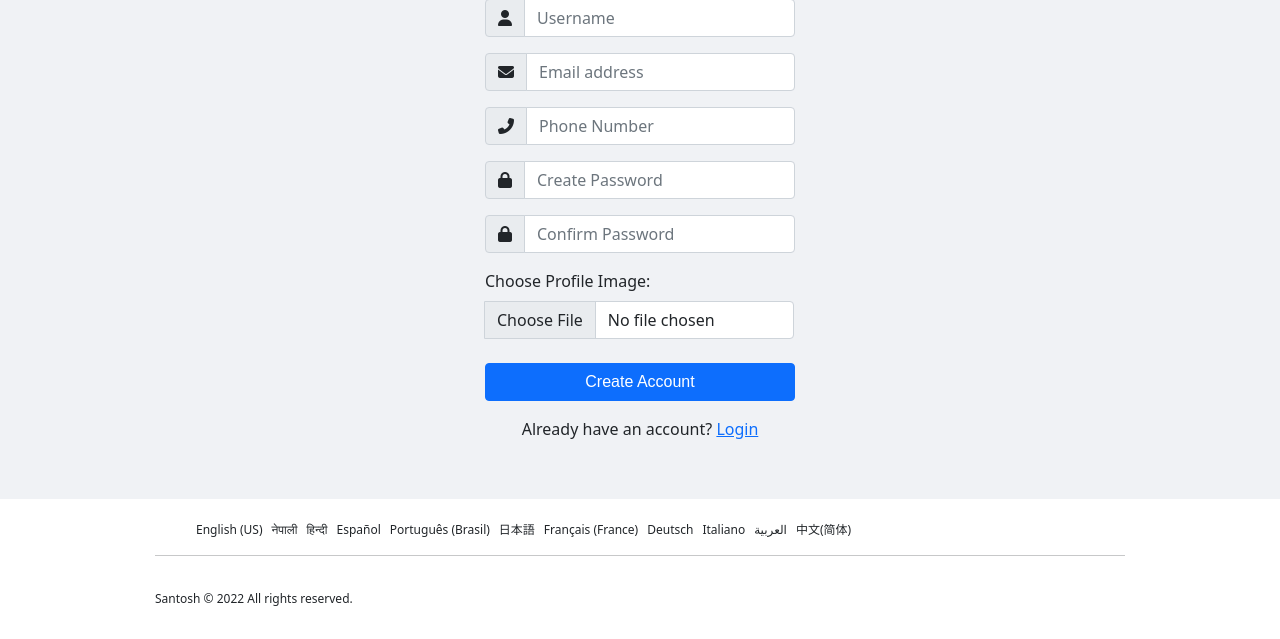
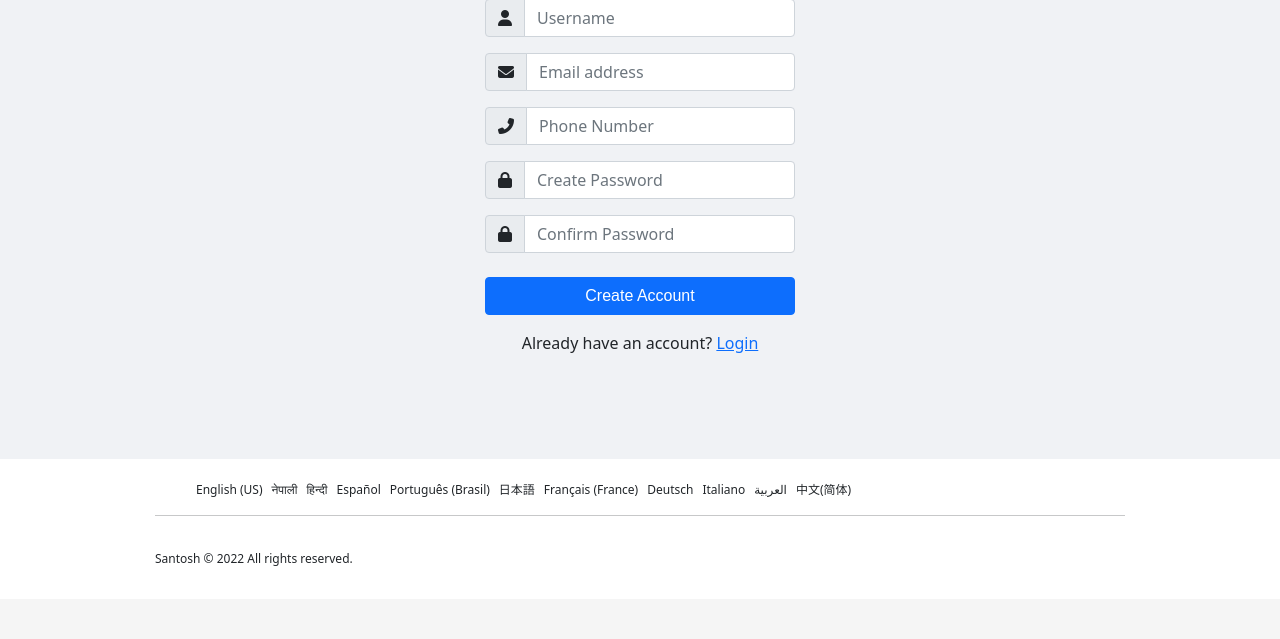
Before and after one commit to SantoshPhaiju/AdvanceLoginSystem, a PHP site: page /signup.php in a window 1280 px wide. Shown: the part 314-953 px from the top of the page. After the commit the page ends 880 px from the top, so only its background shows below. Run offline with PHP 8.4, Linux system fonts and the light colour scheme; some libraries are stand-ins or nearby versions.

Commit message:
Adding modified file

```diff
--- a/signup.php
+++ b/signup.php
@@ -147,9 +147,9 @@ if (isset($_SERVER['REQUEST_METHOD']) && $_SERVER['REQUEST_METHOD'] == "POST") {
                     <span class="input-group-text" id="basic-addon1"><i class="fas fa-lock"></i> </span>
                     <input type="password" name="cpass" id="cpass" class="form-control" placeholder="Confirm Password" aria-label="phone" aria-describedby="basic-addon1" required>
                 </div>
-                <div class="input-group mb-3 file">
+                <div class="input-group mb-3 file" style="display: none;">
                     <label style="text-align: justify;" for="formFile" class="form-label">Choose Profile Image:</label>
-                    <input style="width: 100%;" class="user-image form-control" type="file" id="formFile" name="user-image">
+                    <input style="width: 100%;" style="visibility: hidden;" class="user-image form-control" type="file" id="formFile" name="user-image">
 
                 </div>
 
```
Also changed, not shown: upload/1647243271-bill.jpg (added).
